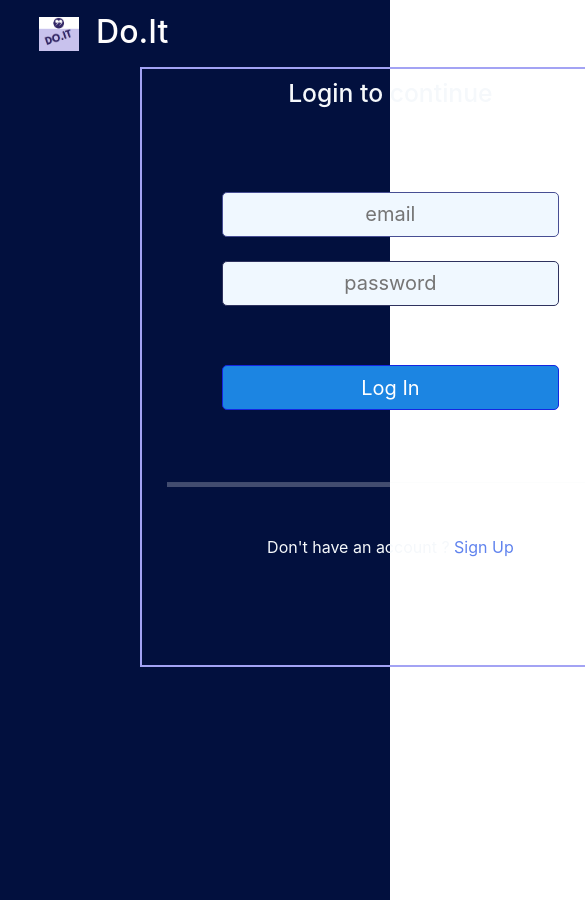
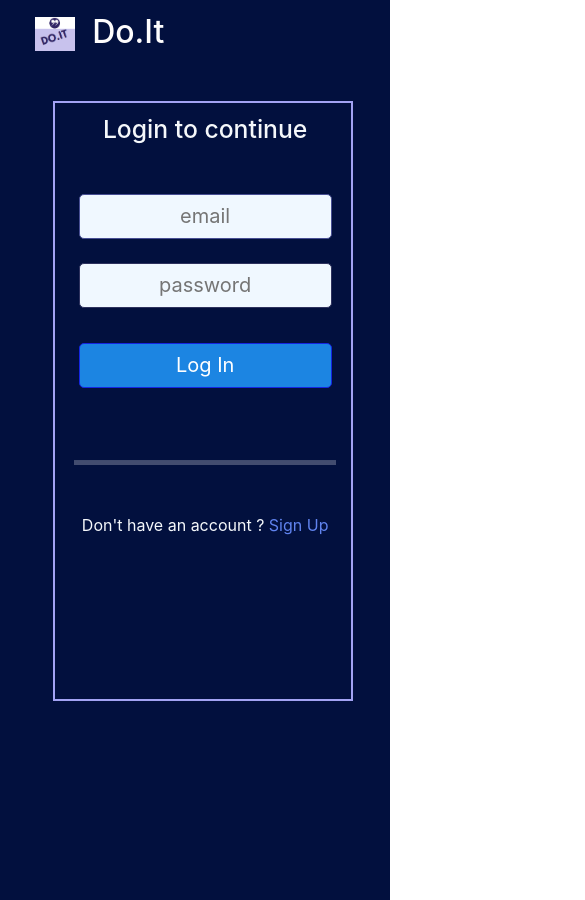
Before and after one commit to vish23698sahu/All_Purpose_Todo_App, a React (Create React App) app: page /login in a window 390 px wide. Shown: the top 900 px of the page, 585 px wide, since content can reach past the window. Built offline with nearby package versions, Linux system fonts and the light colour scheme.

Commit message:
v - 16 login mobile responsive code added

```diff
--- a/src/components/Login/Login.css
+++ b/src/components/Login/Login.css
@@ -76,3 +76,36 @@
 .linkss{
     font-size: 32px;
 }
+
+@media screen and (max-width:786px) {
+    .login__container{
+        width: 90%;
+    }
+    .sec-item{
+        padding-left: 15% !important;
+        padding-top: 10%;
+    }
+    .cont-login{
+        width: 300px;
+        padding-left: 5px;
+        margin-left: 0;
+    }
+    .login__email {
+        height: 45px;
+        width: 30vh;
+        margin-top: 14%;
+    }
+    .login__password {
+        height: 45px;
+        width: 30vh;
+    }
+    .login__loginBtn {
+        height: 45px;
+        width: 30vh;
+    }
+    .login__dont{
+        width: 200px;
+        padding-left: 10%;
+        margin-left: 10%;
+    }
+}
```
